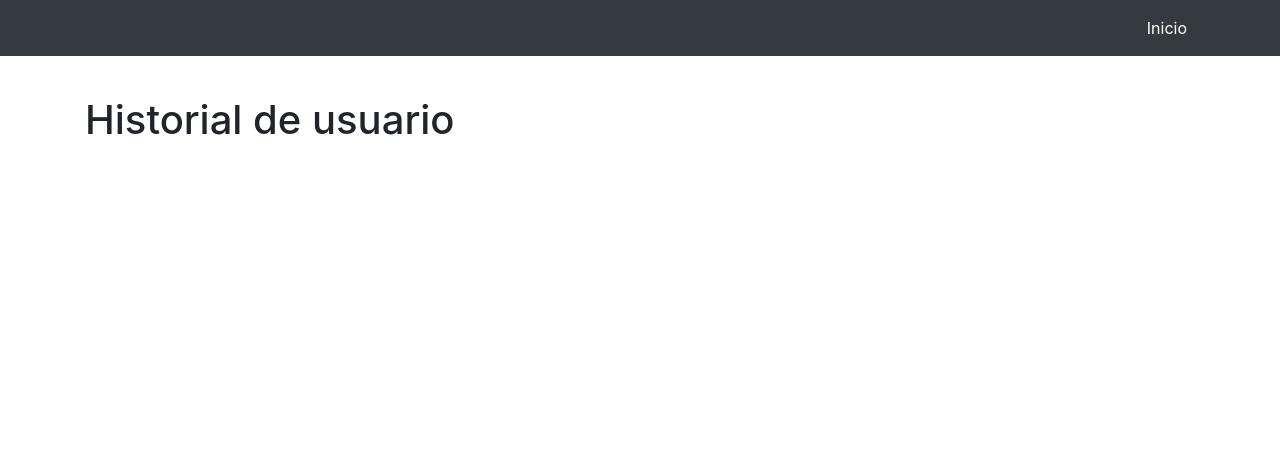
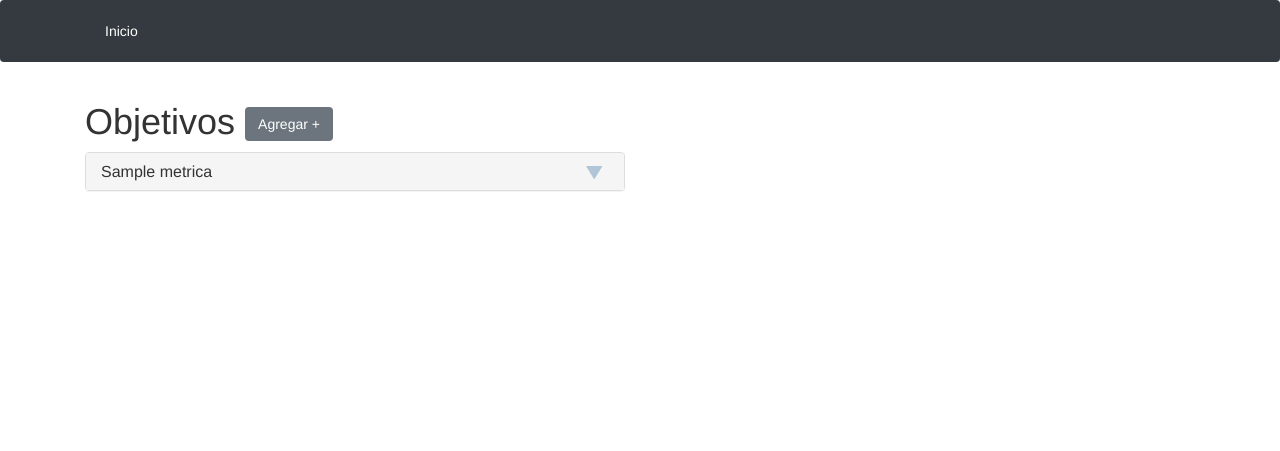
Before and after one commit to randy7k/historial, a Django app: template templates/src/index.html in a window 1280 px wide. Shown: the top 451 px of the page. Run offline with Django 3.2, Linux system fonts and the light colour scheme; the template is opened without the code that fills it: most values are stand-ins (such as "Sample title", 1, 10 or a date in 2020); some libraries are stand-ins or nearby versions.

Commit message:
display 'Objetivos' on index

```diff
--- a/src/models.py
+++ b/src/models.py
@@ -8,10 +8,10 @@ class Objetivo(models.Model):
         return self.metrica
 
 class Consecucion(models.Model):
+    objetivo = models.ForeignKey(Objetivo, on_delete=models.CASCADE)
     descripcion = models.CharField(blank=False, max_length=30)
     meta = models.FloatField(blank=False)
     porcentaje_de_consecucion = models.FloatField(blank=False)
-    objetivo = models.ForeignKey(Objetivo, on_delete=models.CASCADE)
 
     def __str__(self):
         return self.descripcion + " (" + str(self.objetivo) + ")"
--- a/src/static/assets/css/custom.css
+++ b/src/static/assets/css/custom.css
@@ -0,0 +1,31 @@
+
+/* Acordeon */
+.panel-heading {
+    position: relative;
+}
+.panel-heading[data-toggle="collapse"]:after {
+    font-family: 'Glyphicons Halflings';
+    content: "\e072"; /* "play" icon */
+    position: absolute;
+    color: #b0c5d8;
+    font-size: 18px;
+    line-height: 22px;
+    right: 20px;
+    top: calc(50% - 10px);
+
+    /* rotate "play" icon from > (right arrow) to down arrow */
+    -webkit-transform: rotate(-90deg);
+    -moz-transform:    rotate(-90deg);
+    -ms-transform:     rotate(-90deg);
+    -o-transform:      rotate(-90deg);
+    transform:         rotate(-90deg);
+}
+.panel-heading[data-toggle="collapse"].collapsed:after {
+    /* rotate "play" icon from > (right arrow) to ^ (up arrow) */
+    -webkit-transform: rotate(90deg);
+    -moz-transform:    rotate(90deg);
+    -ms-transform:     rotate(90deg);
+    -o-transform:      rotate(90deg);
+    transform:         rotate(90deg);
+}
+/* End Acordeon */
--- a/templates/base.html
+++ b/templates/base.html
@@ -13,6 +13,7 @@
     <!-- Bootstrap -->
     <link rel="stylesheet" href="{% static 'assets\vendor\bootstrap-4.5.3-dist\css\bootstrap.css' %}">
     <link rel="stylesheet" href="{% static 'assets\vendor\bootstrap\css\bootstrap.css' %}">
+    <link rel="stylesheet" href="https://maxcdn.bootstrapcdn.com/bootstrap/3.3.6/css/bootstrap.min.css"/>
 
     <!-- Sticky Footer -->
     <link rel="stylesheet" href="{% static 'assets\css\sticky-footer.css' %}">
--- a/templates/src/index.html
+++ b/templates/src/index.html
@@ -6,7 +6,61 @@
 {% block content %}
 
 <div class="container">
-    <h1 class="mt-5 pt-5">Historial de usuario</h1>
+    <div class="row">
+        <div class="col-md-12">
+          <h1 class="">Objetivos
+            <button type="button" class="btn btn-secondary">Agregar +</button>
+          </h1>
+        </div>
+        <div class="col-md-6">
+          <!-- Accordion START -->
+          <div class="panel-group" id="accordion">
+              {% for objetivo in objetivos %}
+              <div class="panel panel-default">
+                  <div class="panel-heading accordion-toggle collapsed" data-toggle="collapse" data-parent="#accordion" data-target="#collapse{{objetivo.id}}">
+                  <h4 class="panel-title">{{ objetivo.metrica }}</h4>
+                  </div>
+                  <div id="collapse{{objetivo.id}}" class="panel-collapse collapse">
+                    <div class="panel-body">
+                      <p>{{ objetivo.descripcion }}</p>
+
+                      <button type="button" class="btn btn-secondary float-right ml-2">Calcular</button>
+                      <button type="button" class="btn btn-danger float-right">Eliminar</button>
+                    </div>
+
+                  </div>
+              </div>
+              {% endfor %}
+              {% comment %}
+              <div class="panel panel-default">
+                <div class="panel-heading accordion-toggle collapsed" data-toggle="collapse" data-parent="#accordion" data-target="#collapseOne">
+                  <h4 class="panel-title">Test1</h4>
+
+                </div>
+                <div id="collapseOne" class="panel-collapse collapse">
+                  <div class="panel-body">
+                    <p>sadfsadfsdaf sadf</p>
+                  </div>
+                </div>
+              </div>
+              <div class="panel panel-default">
+                <div class="panel-heading accordion-toggle collapsed" data-toggle="collapse" data-parent="#accordion" data-target="#collapseTwo">
+                  <h4 class="panel-title">Test2</h4>
+
+                </div>
+                <div id="collapseTwo" class="panel-collapse collapse">
+                  <div class="panel-body">
+                      <p>
+                      Bla bla bla
+                      </p>
+                  </div>
+                </div>
+              </div>
+              {% endcomment %}
+          </div>
+          <!-- Accordion END -->
+        </div>
+    </div>
 </div>
 
 {% endblock content %}
```
Also changed, not shown: src/views.py (+7 -3 lines).
